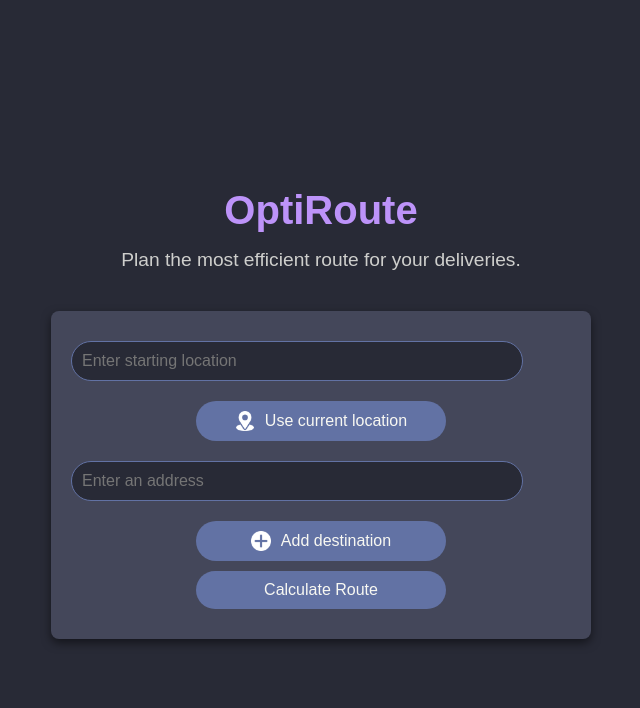
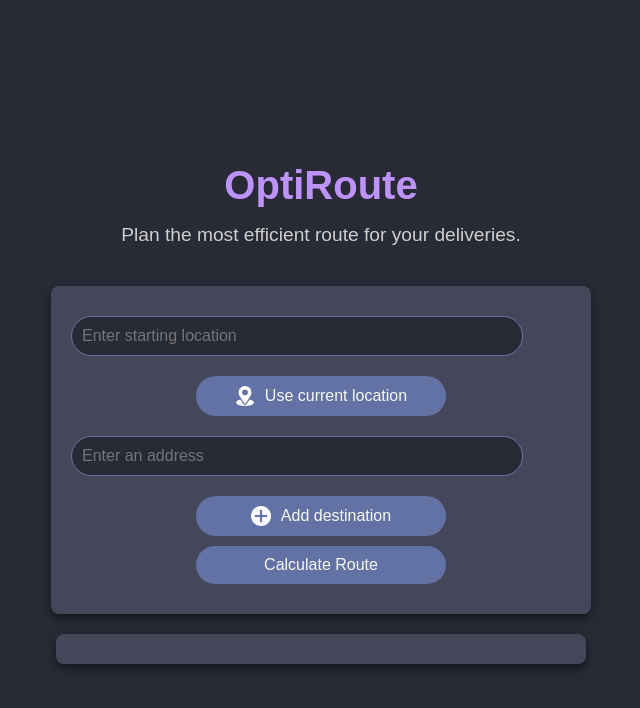
Before and after one commit to thekalvpsia/optiroute, a Flask app: page / in a window 1280 px wide. Shown: the top 708 px of the page, without its empty margins (319-959 px from the left). Run offline with Flask 3, Linux system fonts and the light colour scheme.

Commit message:
styles for results container

```diff
--- a/static/css/style.css
+++ b/static/css/style.css
@@ -176,6 +176,32 @@ button:active {
     margin: 0;
 }
 
+#results-container {
+    text-align: center;
+    background-color: #44475a;
+    padding: 15px;
+    border-radius: 8px;
+    box-shadow: 0px 4px 10px rgba(0, 0, 0, 0.5);
+    width: 90%;
+    max-width: 500px;
+    margin-top: 20px;
+    color: #f8f8f2;
+}
+
+.maps-link {
+    display: inline-block;
+    background-color: #6272a4;
+    color: #f8f8f2;
+    padding: 10px 15px;
+    border-radius: 25px;
+    text-decoration: none;
+    margin-top: 10px;
+}
+
+.maps-link:hover {
+    background-color: #525c79;
+}
+
 /* Responsive Design */
 @media (max-width: 768px) {
     #form-section {
```
